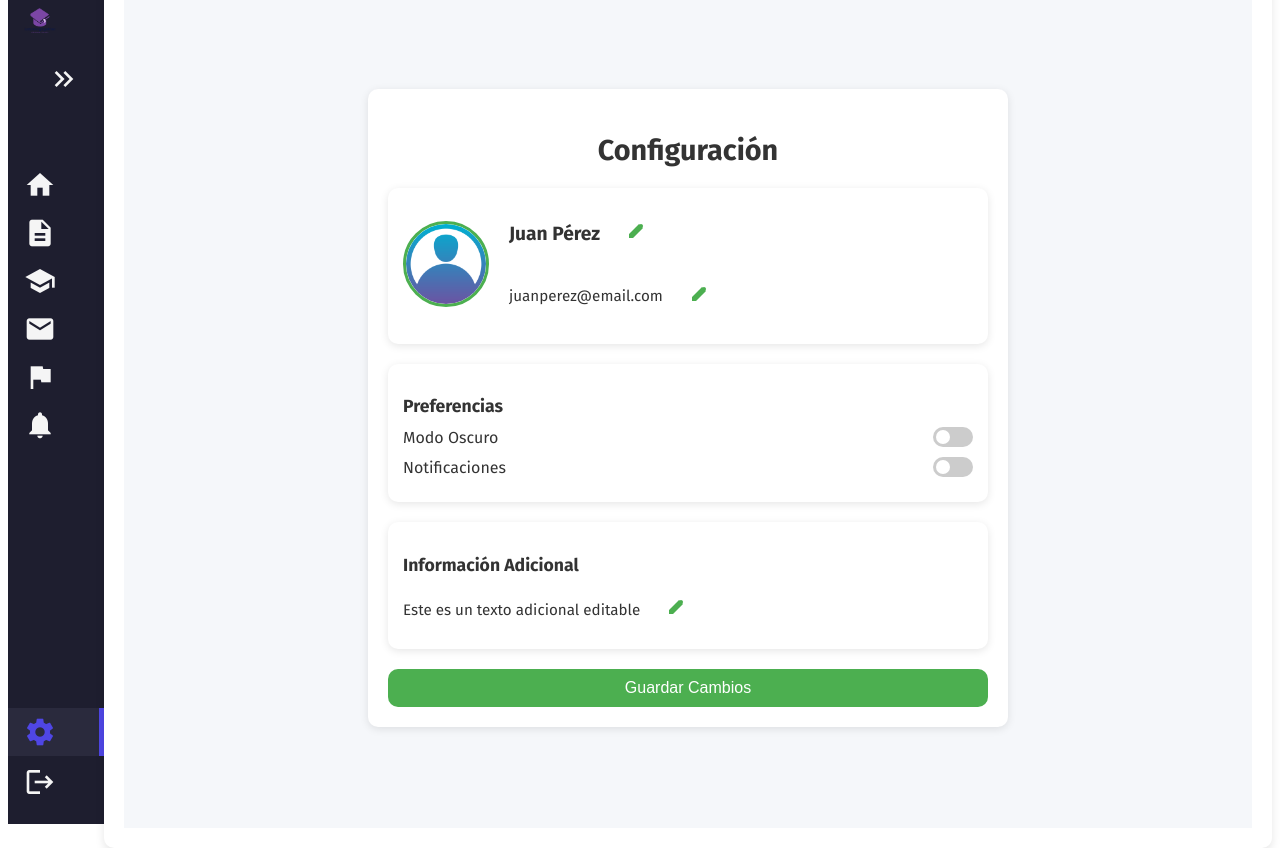
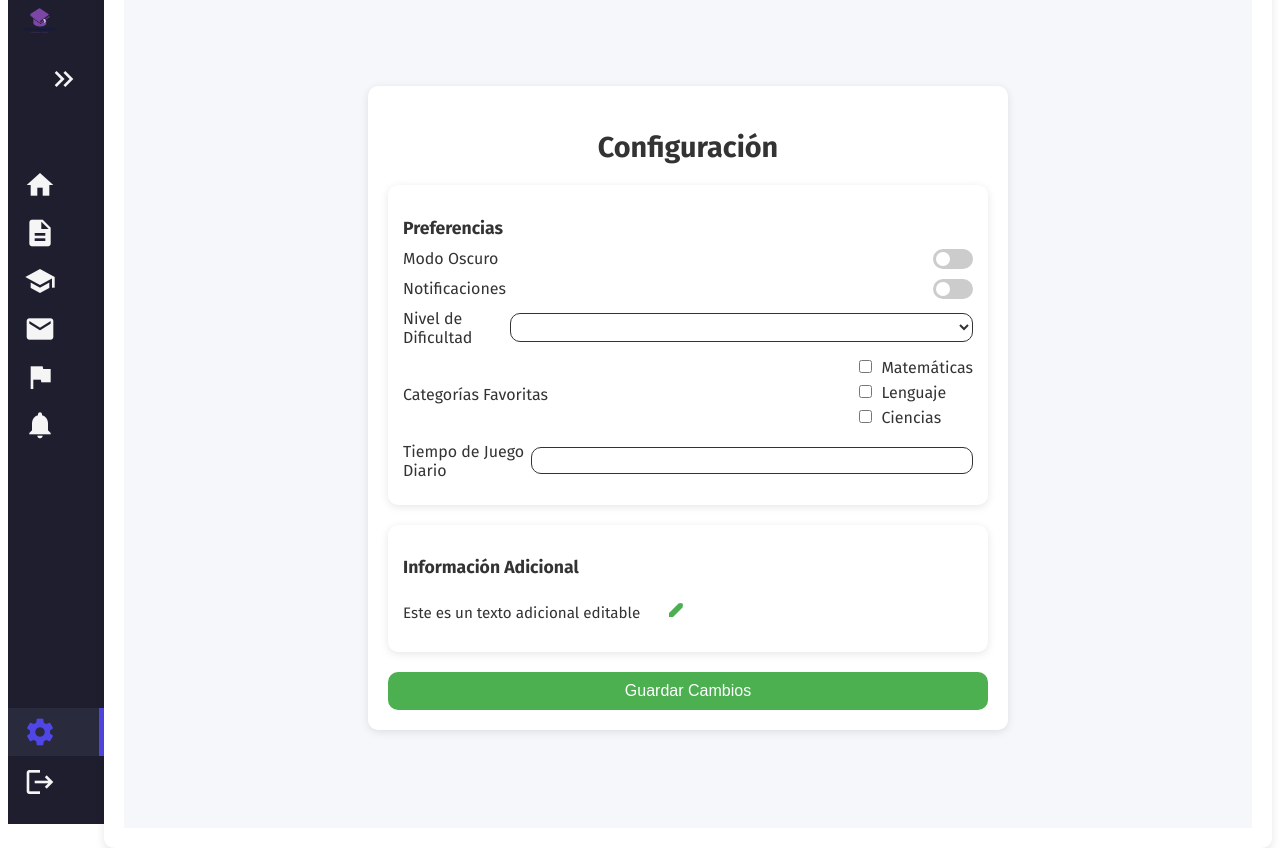
Before and after one commit to JohanUllola/learning2gether, a Vue app: page /config in a window 1280 px wide. Built offline with nearby package versions, Linux system fonts and the light colour scheme; no server answers.

Commit message:
cconfig
vista de config rediseñada

```diff
--- a/src/views/Config-Views.vue
+++ b/src/views/Config-Views.vue
@@ -2,54 +2,6 @@
   <div class="config-wrapper" :class="{'dark-mode': configStore.isDarkMode}">
     <div class="config-card">
       <h2 class="config-title">Configuración</h2>
-
-      <!-- Tarjeta de Perfil -->
-      <div class="profile-card card">
-        <div class="profile-pic-wrapper">
-          <label for="profilePic" class="profile-pic-label">
-            <img :src="configStore.profilePic" alt="Perfil" class="profile-pic" />
-            <input id="profilePic" type="file" @change="updateProfilePic" class="profile-pic-input" />
-          </label>
-        </div>
-        <div class="profile-details">
-          <div class="detail-row">
-            <h3 class="detail-title">
-              <span v-if="!editingName">{{ configStore.userName }}</span>
-              <input
-                v-else
-                v-model="configStore.userName"
-                @blur="editingName = false"
-                class="detail-input"
-              />
-            </h3>
-            <button @click="toggleEditing('name')" class="edit-btn" title="Editar nombre">
-              <svg xmlns="http://www.w3.org/2000/svg" viewBox="0 0 20 20">
-                <path
-                  d="M17.414 2.586a2 2 0 00-2.828 0L7 10.172V13h2.828l7.586-7.586a2 2 0 000-2.828zM4 12v4h4l10-10-4-4L4 12z"
-                />
-              </svg>
-            </button>
-          </div>
-          <div class="detail-row">
-            <p class="detail-text">
-              <span v-if="!editingEmail">{{ configStore.userEmail }}</span>
-              <input
-                v-else
-                v-model="configStore.userEmail"
-                @blur="editingEmail = false"
-                class="detail-input"
-              />
-            </p>
-            <button @click="toggleEditing('email')" class="edit-btn" title="Editar email">
-              <svg xmlns="http://www.w3.org/2000/svg" viewBox="0 0 20 20">
-                <path
-                  d="M17.414 2.586a2 2 0 00-2.828 0L7 10.172V13h2.828l7.586-7.586a2 2 0 000-2.828zM4 12v4h4l10-10-4-4L4 12z"
-                />
-              </svg>
-            </button>
-          </div>
-        </div>
-      </div>
 
       <!-- Tarjeta de Preferencias -->
       <div class="preferences-card card">
@@ -67,6 +19,35 @@
             <input type="checkbox" v-model="configStore.notifications" />
             <span class="slider"></span>
           </label>
+        </div>
+        <div class="preference-row">
+          <span>Nivel de Dificultad</span>
+          <select v-model="configStore.difficultyLevel" class="difficulty-select">
+            <option value="easy">Fácil</option>
+            <option value="medium">Medio</option>
+            <option value="hard">Difícil</option>
+          </select>
+        </div>
+        <div class="preference-row">
+          <span>Categorías Favoritas</span>
+          <div class="categories-select">
+            <label>
+              <input type="checkbox" v-model="configStore.favoriteCategories" value="math" />
+              Matemáticas
+            </label>
+            <label>
+              <input type="checkbox" v-model="configStore.favoriteCategories" value="language" />
+              Lenguaje
+            </label>
+            <label>
+              <input type="checkbox" v-model="configStore.favoriteCategories" value="science" />
+              Ciencias
+            </label>
+          </div>
+        </div>
+        <div class="preference-row">
+          <span>Tiempo de Juego Diario</span>
+          <input type="number" v-model="configStore.dailyPlayTime" class="playtime-input" min="0" />
         </div>
       </div>
 
@@ -107,27 +88,15 @@ export default defineComponent({
   name: "ConfigurationView",
   setup() {
     const configStore = useConfigStore();
-    const editingName = ref(false);
-    const editingEmail = ref(false);
     const editingText = ref(false);
     const additionalText = ref("Este es un texto adicional editable");
 
     const toggleEditing = (field) => {
-      if (field === "name") editingName.value = true;
-      else if (field === "email") editingEmail.value = true;
-      else if (field === "text") editingText.value = true;
+      if (field === "text") editingText.value = true;
     };
 
     const toggleDarkMode = () => {
       configStore.toggleDarkMode();
-    };
-
-    const updateProfilePic = (event) => {
-      const file = event.target.files[0];
-      if (file) {
-        const url = URL.createObjectURL(file);
-        configStore.setProfilePic(url);
-      }
     };
 
     const saveSettings = () => {
@@ -137,13 +106,10 @@ export default defineComponent({
 
     return {
       configStore,
-      editingName,
-      editingEmail,
       editingText,
       additionalText,
       toggleEditing,
       toggleDarkMode,
-      updateProfilePic,
       saveSettings,
     };
   },
@@ -161,6 +127,28 @@ $text-dark-color: #ecf0f1; // Texto en modo oscuro (igual que en Profile-Views)
 $primary-color: #4caf50;
 $shadow: 0 2px 8px rgba(0, 0, 0, 0.1);
 $radius: 10px;
+$transition: 0.3s ease-in-out;
+
+/* Animaciones */
+@keyframes fadeIn {
+  from {
+    opacity: 0;
+  }
+  to {
+    opacity: 1;
+  }
+}
+
+@keyframes slideIn {
+  from {
+    transform: translateY(20px);
+    opacity: 0;
+  }
+  to {
+    transform: translateY(0);
+    opacity: 1;
+  }
+}
 
 /* Contenedor principal */
 .config-wrapper {
@@ -170,6 +158,7 @@ $radius: 10px;
   display: flex;
   align-items: center;
   justify-content: center;
+  animation: fadeIn $transition;
 
   &.dark-mode {
     background-color: $bg-dark;
@@ -184,14 +173,15 @@ $radius: 10px;
   padding: 20px;
   width: 100%;
   max-width: 600px;
-  transition: background-color 0.3s, color 0.3s;
+  transition: background-color $transition, color $transition;
+  animation: slideIn $transition;
 
   .config-title {
     text-align: center;
     font-size: 1.8em;
     color: $text-color;
     margin-bottom: 20px;
-    transition: color 0.3s;
+    transition: color $transition;
   }
 }
 
@@ -202,7 +192,12 @@ $radius: 10px;
   box-shadow: $shadow;
   padding: 15px;
   margin-bottom: 20px;
-  transition: background-color 0.3s, color 0.3s;
+  transition: background-color $transition, color $transition;
+
+  &:hover {
+    transform: translateY(-5px);
+    box-shadow: 0 4px 12px rgba(0, 0, 0, 0.2);
+  }
 }
 
 /* Modo oscuro para tarjetas y textos, alineado con Profile-Views */
@@ -214,8 +209,6 @@ $radius: 10px;
     }
     .card {
       background-color: $card-dark-bg;
-      .detail-title,
-      .detail-text,
       .preferences-title,
       .additional-title,
       .additional-text {
@@ -225,78 +218,8 @@ $radius: 10px;
         color: $text-dark-color;
         border-bottom: 1px solid $text-dark-color;
       }
-    }
-  }
-}
-
-/* Tarjeta de perfil */
-.profile-card {
-  display: flex;
-  align-items: center;
-
-  .profile-pic-wrapper {
-    position: relative;
-
-    .profile-pic {
-      width: 80px;
-      height: 80px;
-      border-radius: 50%;
-      border: 3px solid $primary-color;
-      object-fit: cover;
-    }
-
-    .profile-pic-input {
-      display: none;
-    }
-  }
-
-  .profile-details {
-    margin-left: 20px;
-
-    .detail-row {
-      display: flex;
-      align-items: center;
-      margin-bottom: 8px;
-
-      .detail-title {
-        font-size: 1.2em;
-        color: $text-color;
-        transition: color 0.3s;
-      }
-
-      .detail-text {
-        font-size: 0.95em;
-        color: $text-color;
-        transition: color 0.3s;
-      }
-
-      .detail-input {
-        border: none;
-        border-bottom: 1px solid $text-color;
-        background: transparent;
-        color: $text-color;
-        font-size: inherit;
-        transition: color 0.3s, border-bottom-color 0.3s;
-        &:focus {
-          outline: none;
-          border-bottom-color: $primary-color;
-        }
-      }
-
-      .edit-btn {
-        background: none;
-        border: none;
-        margin-left: 10px;
-        cursor: pointer;
-        svg {
-          width: 20px;
-          height: 20px;
-          fill: $primary-color;
-          transition: fill 0.3s;
-        }
-        &:hover svg {
-          fill: darken($primary-color, 10%);
-        }
+      span, label {
+        color: $text-dark-color;
       }
     }
   }
@@ -308,7 +231,7 @@ $radius: 10px;
     font-size: 1.1em;
     color: $text-color;
     margin-bottom: 10px;
-    transition: color 0.3s;
+    transition: color $transition;
   }
   .preference-row {
     display: flex;
@@ -317,7 +240,7 @@ $radius: 10px;
     margin-bottom: 10px;
     span {
       color: $text-color;
-      transition: color 0.3s;
+      transition: color $transition;
     }
 
     .switch {
@@ -358,6 +281,52 @@ $radius: 10px;
       }
     }
   }
+  .difficulty-select {
+    width: 100%;
+    padding: 5px;
+    border-radius: $radius;
+    border: 1px solid $text-color;
+    background: transparent;
+    color: $text-color;
+    transition: color $transition, border-color $transition;
+    &:focus {
+      outline: none;
+      border-color: $primary-color;
+    }
+    &.dark-mode {
+      border-color: $text-dark-color;
+      color: $text-dark-color;
+    }
+  }
+  .categories-select {
+    display: flex;
+    flex-direction: column;
+    label {
+      margin-bottom: 5px;
+      color: $text-color;
+      transition: color $transition;
+      input {
+        margin-right: 5px;
+      }
+    }
+  }
+  .playtime-input {
+    width: 100%;
+    padding: 5px;
+    border-radius: $radius;
+    border: 1px solid $text-color;
+    background: transparent;
+    color: $text-color;
+    transition: color $transition, border-color $transition;
+    &:focus {
+      outline: none;
+      border-color: $primary-color;
+    }
+    &.dark-mode {
+      border-color: $text-dark-color;
+      color: $text-dark-color;
+    }
+  }
 }
 
 /* Tarjeta de Información Adicional */
@@ -366,12 +335,12 @@ $radius: 10px;
     font-size: 1.1em;
     color: $text-color;
     margin-bottom: 10px;
-    transition: color 0.3s;
+    transition: color $transition;
   }
   .additional-text {
     font-size: 0.95em;
     color: $text-color;
-    transition: color 0.3s;
+    transition: color $transition;
   }
   .detail-row {
     display: flex;
@@ -383,7 +352,7 @@ $radius: 10px;
       background: transparent;
       color: $text-color;
       font-size: inherit;
-      transition: color 0.3s, border-bottom-color 0.3s;
+      transition: color $transition, border-bottom-color $transition;
       &:focus {
         outline: none;
         border-bottom-color: $primary-color;
@@ -398,7 +367,7 @@ $radius: 10px;
         width: 20px;
         height: 20px;
         fill: $primary-color;
-        transition: fill 0.3s;
+        transition: fill $transition;
       }
       &:hover svg {
         fill: darken($primary-color, 10%);
@@ -417,7 +386,7 @@ $radius: 10px;
   color: white;
   font-size: 1em;
   cursor: pointer;
-  transition: background-color 0.3s;
+  transition: background-color $transition;
   &:hover {
     background-color: darken($primary-color, 10%);
   }
```
